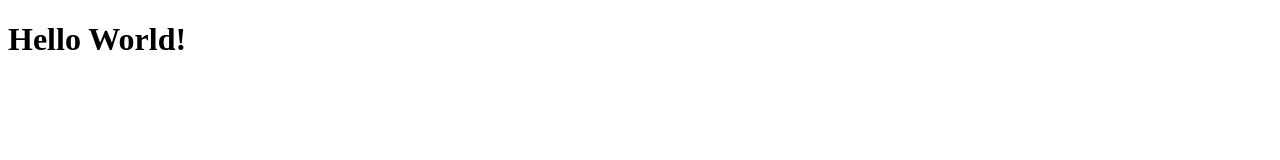
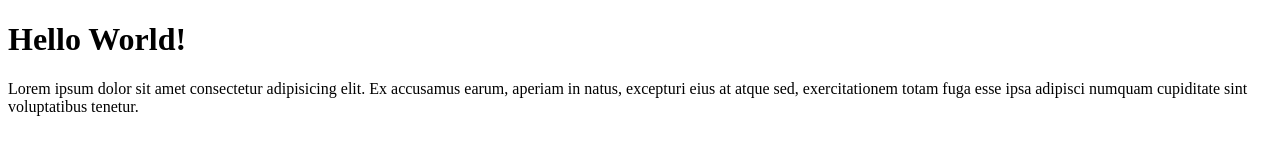
Before and after one commit to diegoririhena/dgr-git-test, a plain HTML site: page index.html in a window 1280 px wide. Drawn offline with Linux system fonts and the light colour scheme.

Commit message:
Menambahkan paragraf

```diff
--- a/index.html
+++ b/index.html
@@ -7,5 +7,6 @@
 </head>
 <body>
     <h1>Hello World!</h1>
+    <p>Lorem ipsum dolor sit amet consectetur adipisicing elit. Ex accusamus earum, aperiam in natus, excepturi eius at atque sed, exercitationem totam fuga esse ipsa adipisci numquam cupiditate sint voluptatibus tenetur.</p>
 </body>
 </html>
```
